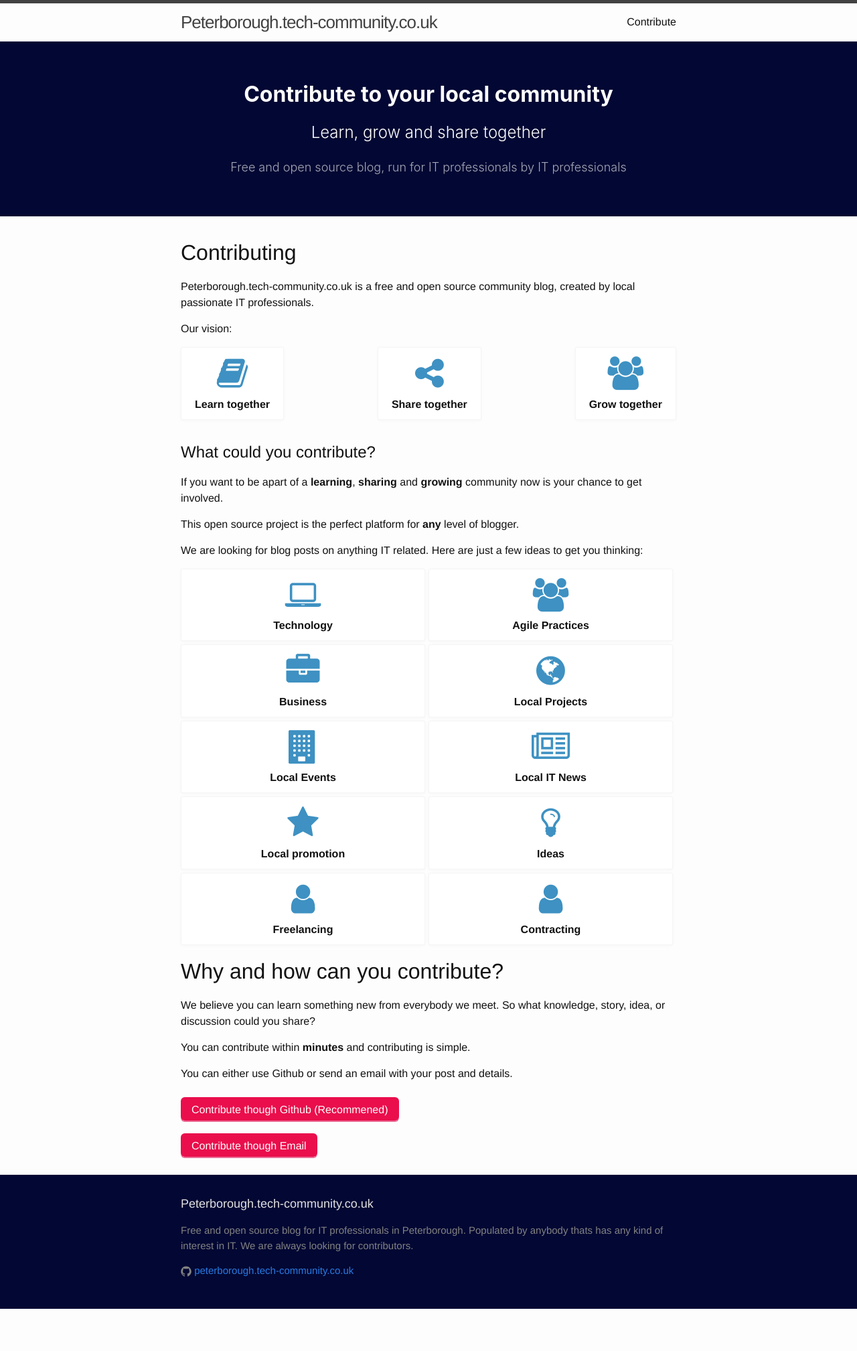
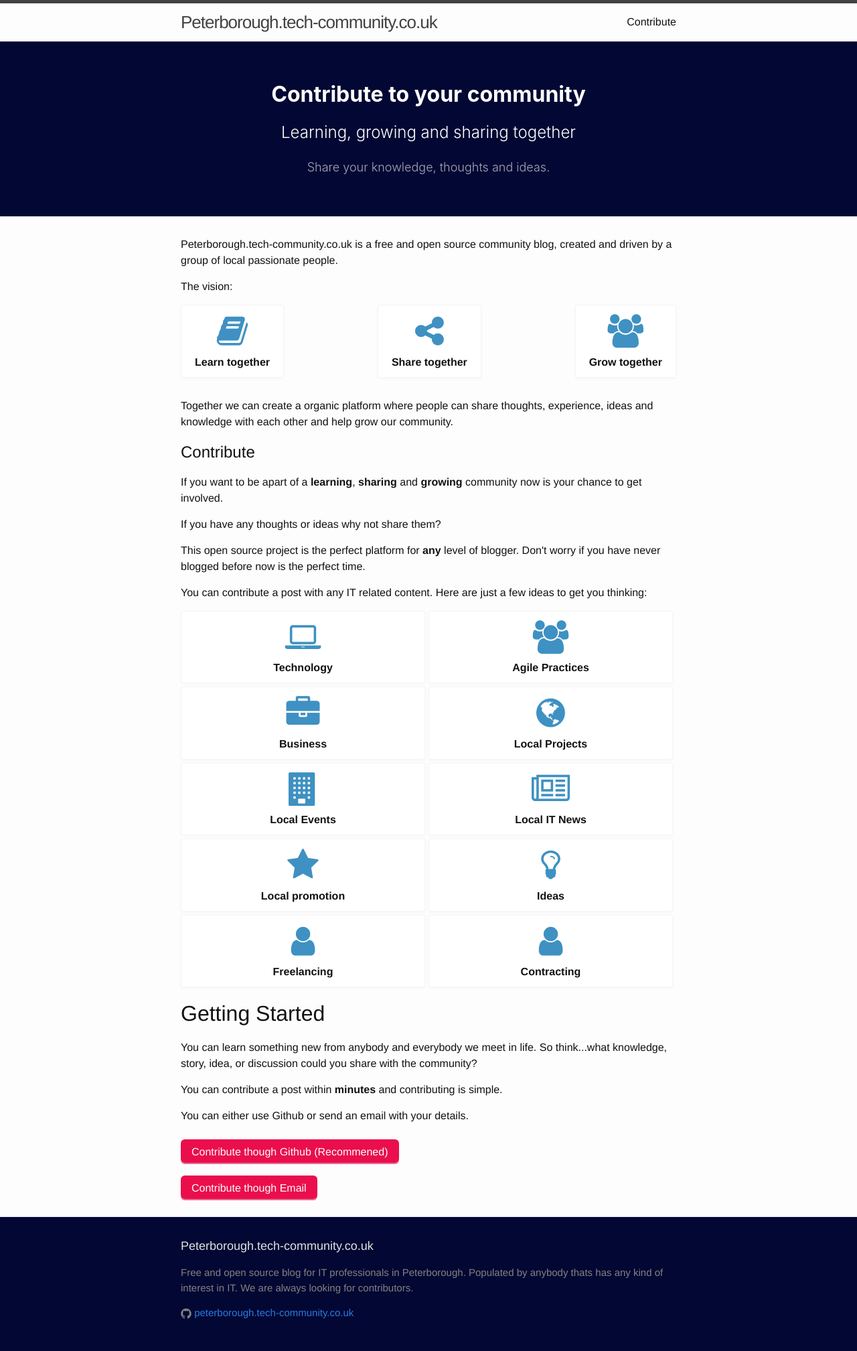
Before and after one commit to boyney123/peterborough.tech-community.co.uk, a Jekyll site: the page built from contribute.md, in a window 1280 px wide. Shown: the whole page at 67% size. Built offline with Jekyll 4.4.1, drawn with Linux system fonts in a browser that asks for light colours; nearby versions of some CDN libraries; before the commit the page ends 1954 px from its top, so only the background shows below that.

Commit message:
DB - Changed text and typos.

```diff
--- a/_layouts/contribute.html
+++ b/_layouts/contribute.html
@@ -8,20 +8,18 @@
     {% include header.html %}
 
     <div class="site-introduction">
-        <h1 class="site-introduction__title">Contribute to your local community</h1>
-        <h2 class="site-introduction__subtitle">Learn, grow and share together</h2>
-        <h3 class="site-introduction__description">Free and open source blog, run for IT professionals by IT professionals</h3>
+        <h1 class="site-introduction__title">Contribute to your community</h1>
+        <h2 class="site-introduction__subtitle">Learning, growing and sharing together</h2>
+        <h3 class="site-introduction__description">Share your knowledge, thoughts and ideas.</h3>
     </div>
 
 
     <div class="page-content">
         <div class="wrapper">
 
-            <h1>Contributing</h1>
+            <p>Peterborough.tech-community.co.uk is a free and open source community blog, created and driven by a group of local passionate people.</p>
 
-            <p>Peterborough.tech-community.co.uk is a free and open source community blog, created by local passionate IT professionals.</p>
-
-            <p>Our vision:</p>
+            <p>The vision:</p>
 
             <div class="site-reasons">
                 <div class="site-reasons__reason">
@@ -38,13 +36,17 @@
                 </div>
             </div>
 
-            <h2>What could you contribute?</h2>
+            <p>Together we can create a organic platform where people can share thoughts, experience, ideas and knowledge with each other and help grow our community.</p>
+
+            <h2>Contribute</h2>
 
             <p>If you want to be apart of a <strong>learning</strong>, <strong>sharing</strong> and <strong>growing</strong> community now is your chance to get involved.</p>
 
-            <p>This open source project is the perfect platform for <strong>any</strong> level of blogger.</p>
+            <p>If you have any thoughts or ideas why not share them?</p>
 
-            <p>We are looking for blog posts on anything IT related. Here are just a few ideas to get you thinking:</p>
+            <p>This open source project is the perfect platform for <strong>any</strong> level of blogger. Don't worry if you have never blogged before now is the perfect time.</p>
+
+            <p>You can contribute a post with any IT related content. Here are just a few ideas to get you thinking:</p>
 
             <div class="site-reasons site-reasons--fill">
                 <div class="site-reasons__reason">
@@ -107,13 +109,13 @@
             <p class="center site-reason-subtitle">
             </p>
 
-            <h1>Why and how can you contribute?</h1>
+            <h1>Getting Started</h1>
 
-            <p>We believe you can learn something new from everybody we meet. So what knowledge,  story, idea, or discussion could you share?</p>
+            <p>You can learn something new from anybody and everybody we meet in life. So think...what knowledge,  story, idea, or discussion could you share with the community?</p>
 
-            <p>You can contribute within <strong>minutes</strong> and contributing is simple.</p>
+            <p>You can contribute a post within <strong>minutes</strong> and contributing is simple.</p>
 
-            <p>You can either use Github or send an email with your post and details.</p>
+            <p>You can either use Github or send an email with your details.</p>
 
             <span class="github-contribute"><a href='/contribute-github' class="button button-primary">Contribute though Github (Recommened)</a></span>
 
--- a/_sass/_base.scss
+++ b/_sass/_base.scss
@@ -230,6 +230,7 @@ pre {
 
     @include media-query($on-palm) {
       font-size: 24px;
+      padding: 0 5px;
     }
 
   }
--- a/_sass/_buttons.scss
+++ b/_sass/_buttons.scss
@@ -21,4 +21,6 @@
     color: #020733;
     padding: 15px 35px;
   }
+
+
 }
```
Also changed, not shown: index.html (+3 -18 lines), 4 other files.
